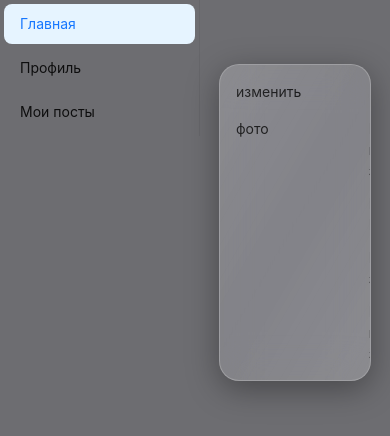
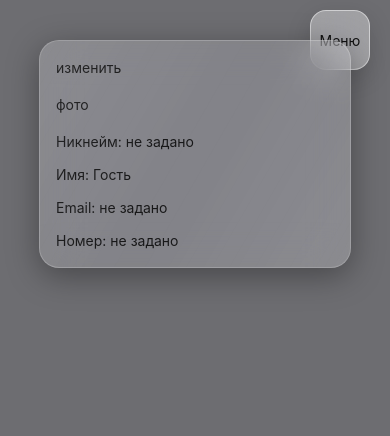
Before and after one commit to mam1nmodnik/my-next-app, a Next.js app: page /profile in a window 390 px wide. Shown: the top 436 px of the page. Built offline with nearby package versions, Linux system fonts and the light colour scheme.

Commit message:
feat | adadptive to mobile

```diff
--- a/src/app/myposts/page.tsx
+++ b/src/app/myposts/page.tsx
@@ -60,27 +60,27 @@ export default function MyPosts() {
   return (
     <div>
       <div className="flex flex-col items-center w-full max-h-[95vh] overflow-y-auto gap-4 relative ">
-        <div className="mb-25 flex flex-col items-center w-full ">
+        <div className=" mb-30 lg:mb-25 flex flex-col items-center w-full ">
           {posts.map((post) => (
             <div
               key={post.key}
-              className="flex flex-col justify-between font-sans p-4 rounded-[24px] min-h-fit w-[80%] glass m-2"
+              className="flex flex-col justify-between gap-4  font-sans p-4 rounded-[24px] min-h-fit w-[80%] glass m-2"
             >
-              <h1 className="text-shadow-amber-50 text-3xl font-bold p-4">
+              <h1 className=" text-shadow-amber-50 text-xl lg:text-3xl font-bold p-2 lg:p-4 text-left">
                 {post.title}
               </h1>
-              <p className="text-shadow-amber-50 text-xl font-medium p-6 break-words">
+              <p className=" indent-4 text-shadow-amber-50 text-l lg:text-xl font-medium p-2 lg:p-6 ml-4 lg:ml-7 break-words">
                 {post.content}
               </p>
 
-              <div className="flex items-center justify-between">
+              <div className="flex items-center flex-row justify-between  ml-2 lg:ml-7 lg:mr-7 lg:mb-2">
                 <button
-                  className="glass p-2 cursor-pointer w-40 rounded-[20px] text-l font-medium text-shadow-amber-50"
+                  className="glass p-2 cursor-pointer w-40 rounded-[20px] text-xs lg:text-l font-medium text-shadow-amber-50"
                   onClick={() => deletePost(post.key)}
                 >
                   удалить пост
                 </button>
-                <p className="text-l  text-[0.8rem]">
+                <p className=" text-xs lg:text-l text-[0.8rem] text-right ">
                   Дата публикации: {post.date}
                 </p>
               </div>
--- a/src/app/page.tsx
+++ b/src/app/page.tsx
@@ -12,13 +12,13 @@ export default function Home() {
             key={post.key}
             className="flex flex-col justify-between font-sans gap-2 p-4 rounded-[24px] min-h-[200px] w-[80%] glass"
           >
-            <h1 className="text-gray-800 text-3xl font-bold p-4">
+            <h1 className="text-gray-800 text-xl lg:text-3xl font-bold p-2 lg:p-4 text-center lg:text-left ">
               {post.title}
             </h1>
-            <p className="text-gray-800 text-xl font-medium p-6 break-words">
+            <p className="text-gray-800 text-l lg:text-xl font-medium p-2 lg:p-6 ml-4 lg:ml-7 break-words">
               {post.content}
             </p>
-            <div className="flex flex-row justify-between ">
+            <div className="flex flex-col lg:flex-row  justify-between ml-4 lg:ml-7 lg:mr-7 lg:mb-2 ">
               <p>Опубликовал: {userName?.nameUser}</p>
               <p className="text-l  text-[0.8rem] ">
                 Дата публикации: {post.date}
--- a/src/app/profile/page.tsx
+++ b/src/app/profile/page.tsx
@@ -22,7 +22,7 @@ export default function Profile() {
   }
 
   return (
-    <div className="flex flex-col items-center justify-center w-full">
+    <div className="flex flex-col items-center justify-center w-full mt-10">
       <div className="rounded-[24px] flex flex-col gap-4 p-4 glass  h-fit w-[80%]">
         <div className="w-auto flex flex-row gap-3">
           {edit ? null : (
@@ -34,7 +34,7 @@ export default function Profile() {
             </button>
           )}
         </div>
-        <div className="flex flex-row gap-25">
+        <div className="flex flex-col md:flex-row gap-4 md:gap-25">
           <div className="w-20">
             <p>фото</p>
           </div>
--- a/src/components/MyFooter.tsx
+++ b/src/components/MyFooter.tsx
@@ -5,8 +5,8 @@ import { Layout } from "antd";
 const { Footer } = Layout;
 export function MyFooter({ showModal }: { showModal: () => void }) {
   return (
-    <Footer style={{ textAlign: "center" }} className="flex items-center justify-center w-[60%] p-0 fixed bottom-0">
-      <button className="glass rounded-[20px] w-full p-4 text-xl font-bold active:w-[calc(100%-5%)] active:p-2 magic-black bg-beige-gray" onClick={showModal}>
+    <Footer style={{ textAlign: "center" }} className="flex items-center justify-center w-full lg:w-[60%] p-0 fixed bottom-0">
+      <button className="glass rounded-[10px] lg:rounded-[20px] w-full p-4 text-l lg:text-xl font-bold active:w-[calc(100%-5%)] active:p-2 magic-black bg-beige-gray" onClick={showModal}>
         Добавить новый пост +
       </button>
     </Footer>
--- a/src/components/layoutWrapper.tsx
+++ b/src/components/layoutWrapper.tsx
@@ -1,9 +1,10 @@
 "use client";
 
 import { PostsContextProvider } from "@/context/postsContext";
-import { Layout, Menu, ConfigProvider } from "antd";
+import { Layout, Menu, ConfigProvider, Modal } from "antd";
 import Link from "next/link";
 import type { MenuProps } from "antd";
+import { useState } from "react";
 
 const { Header, Sider, Content } = Layout;
 
@@ -21,40 +22,68 @@ const items: MenuProps["items"] = [
     label: <Link href="/myposts">Мои посты</Link>,
   },
 ];
+export function LayoutWrapper({ children }: { children: React.ReactNode }) {
+  const [openWindow, setOpenWindow] = useState<boolean>(false);
+  const handleCancel = () => setOpenWindow((op) => !op);
 
-export function LayoutWrapper({ children }: { children: React.ReactNode }) {
   return (
     <PostsContextProvider>
       <ConfigProvider
         theme={{
           token: {
-            colorLinkActive: 'black'
+            colorLinkActive: "black",
           },
           components: {
             Modal: {
               contentBg: "#6D6D71",
-              titleColor: '#373A3E',
+              titleColor: "#373A3E",
               titleFontSize: 48,
-              titleLineHeight: 1
+              titleLineHeight: 1,
             },
             Layout: {
               footerBg: "none",
               siderBg: "#6D6D71",
+              headerColor: 'none',
+              headerHeight: 0,
             },
             Button: {
-              textTextActiveColor: 'black',
-              textTextColor: 'black'
+              textTextActiveColor: "black",
+              textTextColor: "black",
             },
           },
         }}
       >
-        <Layout className="bg-gray-rabbit min-h-[80vh]">
-          <Sider className="flex flex-col bg-gray-rabbit">
-            <Menu defaultSelectedKeys={["1"]} items={items} className="bg-gray-rabbit" />
+        <Layout className="bg-gray-rabbit ">
+          <Sider className="lg:flex flex-col bg-gray-rabbit hidden ">
+            <Menu
+              defaultSelectedKeys={["1"]}
+              items={items}
+              className="bg-gray-rabbit "
+            />
           </Sider>
-          <Layout className="">
-            <Header style={{ padding: 0 }} className="bg-gray-rabbit"  />
-            <Content className="bg-gray-rabbit" >{children}</Content>
+          <Layout>
+            <Header className="bg-gray-rabbit lg:block hidden"/>
+              <button
+                className="lg:hidden absolute top-2.5 right-5 w-15 h-15 glass-light rounded-2xl"
+                onClick={handleCancel}
+              >
+                Меню
+              </button>
+              <Modal
+                open={openWindow}
+                onCancel={handleCancel}
+                footer={null}
+                mask={true}
+                className="w-fit bg-none glass"
+              >
+                <div className="flex flex-col text-2xl gap-4 w-full">
+                  <Link href="/" onClick={handleCancel}>Главная</Link>
+                  <Link href="/profile" onClick={handleCancel}>Профиль</Link>
+                  <Link href="/myposts" onClick={handleCancel}>Мои посты</Link>
+                </div>
+              </Modal>
+
+            <Content className="bg-gray-rabbit">{children}</Content>
           </Layout>
         </Layout>
       </ConfigProvider>
```
